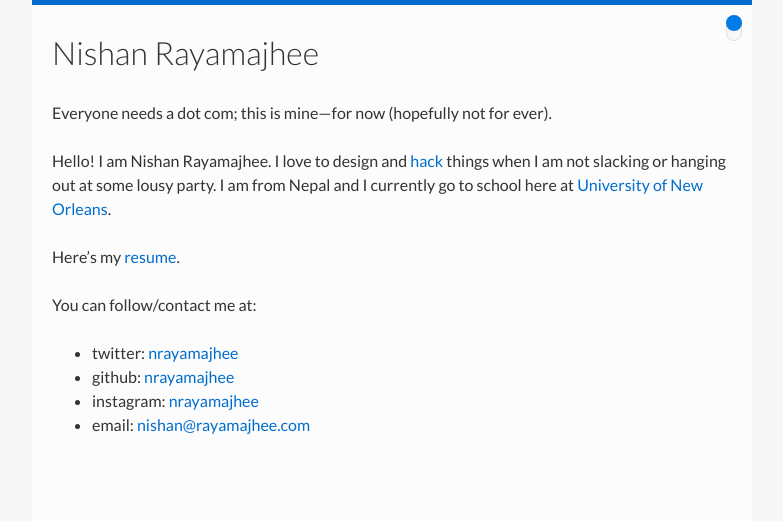
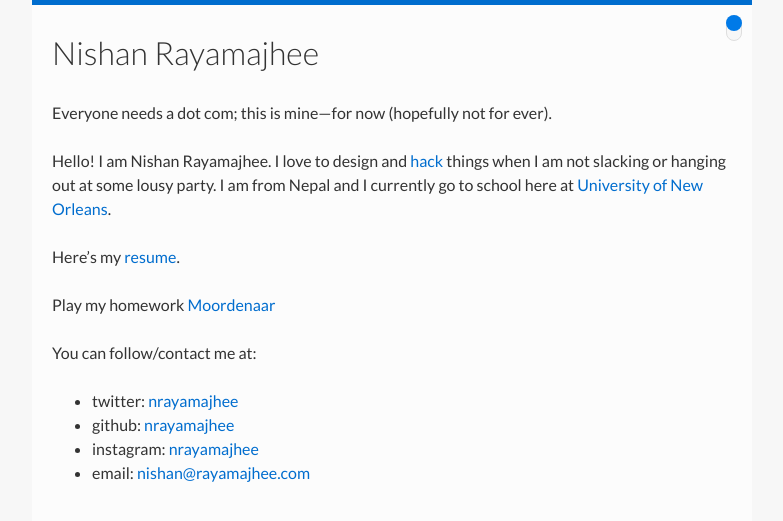
Before and after one commit to nrayamajhee/nrayamajhee.github.io, a Jekyll site: the page built from pages/about.md, in a window 1280 px wide. Shown: the top 521 px of the page, without its empty margins (248-1031 px from the left). Built offline with Jekyll 4.4.1, drawn with Linux system fonts in a browser that asks for light colours.

Commit message:
Update about.md

```diff
--- a/pages/about.md
+++ b/pages/about.md
@@ -15,6 +15,8 @@ I am from Nepal and I currently go to school here at [University of New Orleans]
 
 Here's my [resume](/files/Resume.pdf).
 
+Play my homework [Moordenaar]({{ site.url }}/Moordenaar/)
+
 You can follow/contact me at:
 
 - twitter: [{{ site.username }}](https://twitter.com/{{ site.username }})
```
